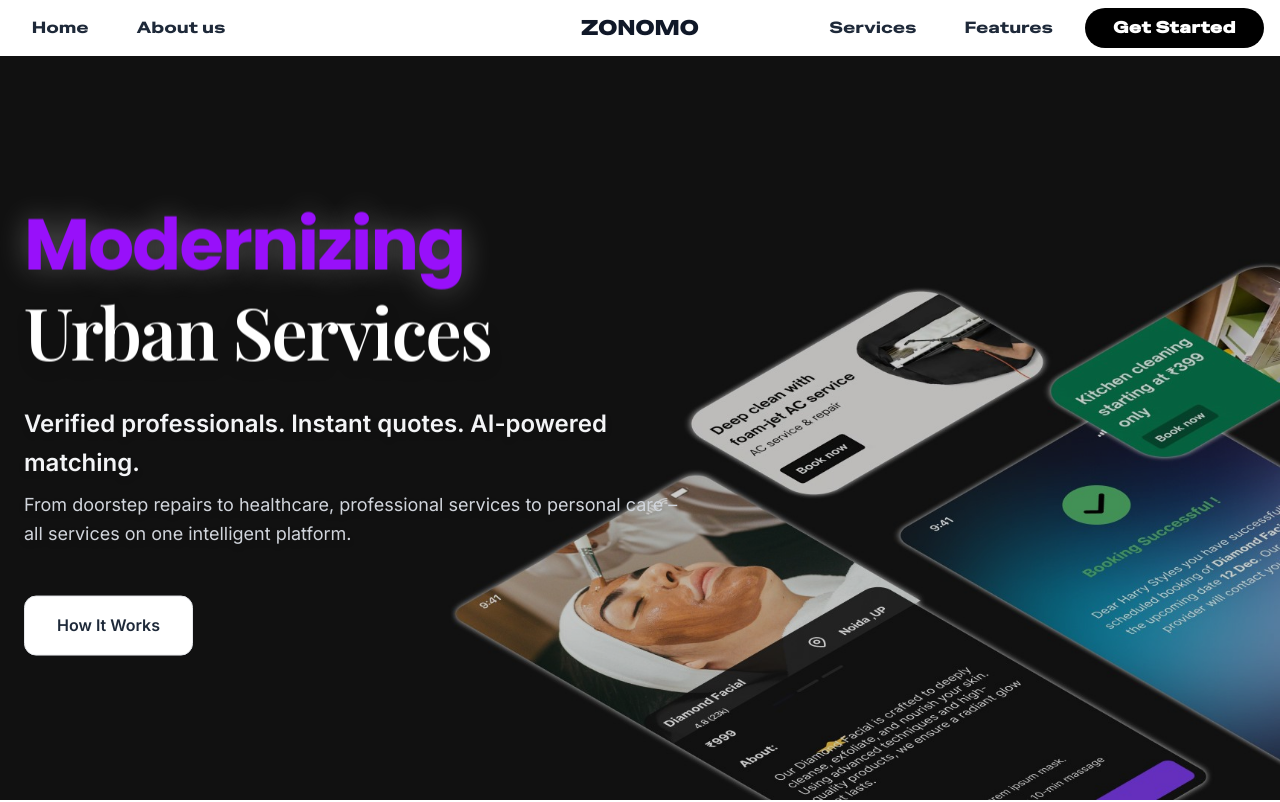
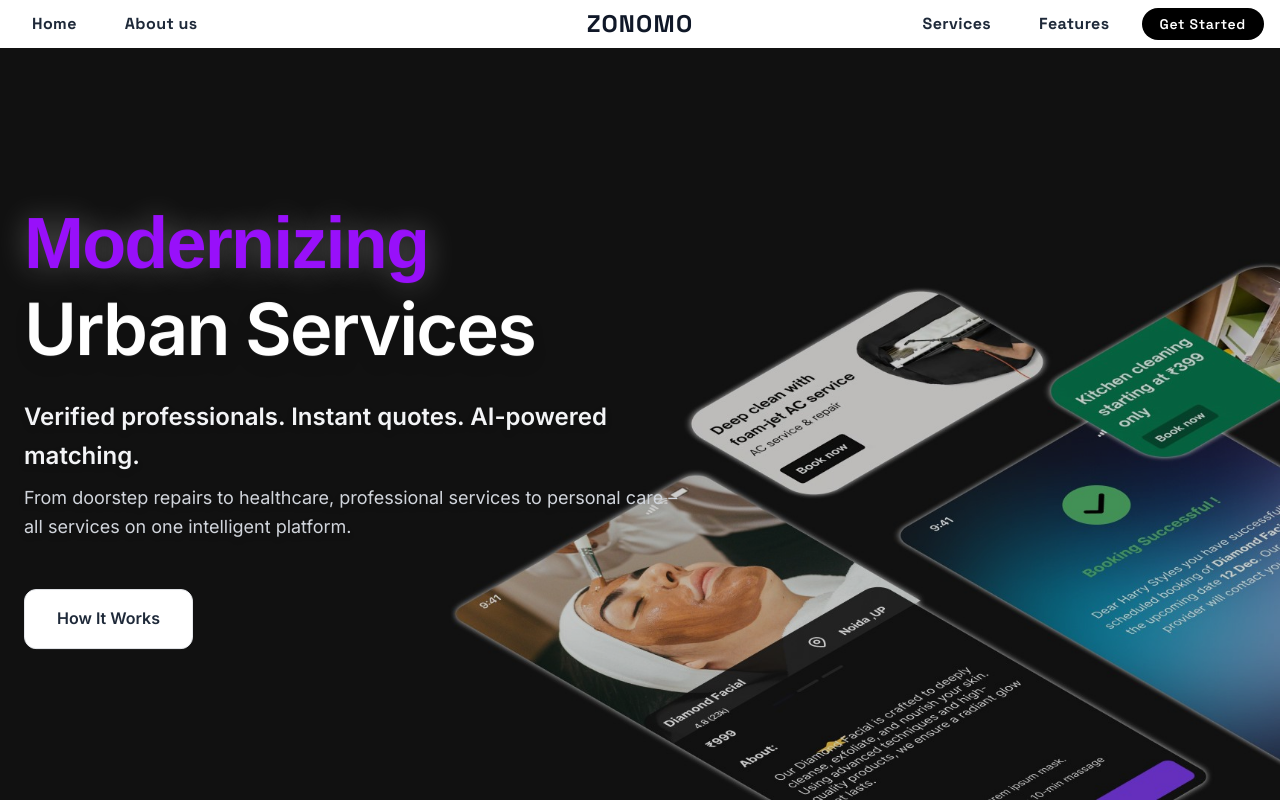
Before and after one commit to chaudhary64/zonomo-landing-page, a Next.js app: page / in a window 1280 px wide. Shown: the top 802 px of the page. Built offline with nearby package versions, Linux system fonts and the light colour scheme.

Commit message:
chore: reduce font usage to only Inter and Pace Grotesk
Removed unused font families to streamline typography. Now using only:
- Inter for general text
- PaceGrotesk-VariableFont_wght for headings and highlights

```diff
--- a/src/app/features/page.js
+++ b/src/app/features/page.js
@@ -568,7 +568,7 @@ export default function AIFeatures() {
 
       {/* Main Header */}
       <div className="w-[90%] mx-auto text-center mb-12 sm:mb-16 lg:mb-20">
-        <h1 className="text-3xl sm:text-4xl md:text-5xl lg:text-6xl xl:text-7xl font-bold bg-gradient-to-r from-blue-600 via-purple-600 to-amber-600 bg-clip-text text-transparent mb-4 sm:mb-6 lg:mb-8 font-poppins">
+        <h1 className="text-3xl sm:text-4xl md:text-5xl lg:text-6xl xl:text-7xl font-bold bg-gradient-to-r from-blue-600 via-purple-600 to-amber-600 bg-clip-text text-transparent mb-4 sm:mb-6 lg:mb-8 font-inter">
           What Sets Us Apart From The Competition
         </h1>
         <p className="text-base sm:text-lg lg:text-xl text-gray-600 max-w-4xl mx-auto leading-relaxed font-inter px-4">
--- a/src/app/globals.css
+++ b/src/app/globals.css
@@ -1,9 +1,8 @@
 @import "tailwindcss";
 
 @font-face {
-  font-family: 'Special Gothic Expanded One';
-  src: url('/fonts/SpecialGothicExpandedOne-Regular.woff2') format('woff2');
-  font-weight: 400;
+  font-family: 'SpaceGrotesk-VariableFont_wght';
+  src: url('/fonts/SpaceGrotesk-VariableFont_wght.woff2') format('woff2');
   font-style: normal;
   font-display: swap;
 }
@@ -13,20 +12,8 @@
   font-family: var(--font-inter), -apple-system, BlinkMacSystemFont, "Segoe UI", Roboto, sans-serif;
 }
 
-.font-poppins {
-  font-family: var(--font-poppins), -apple-system, BlinkMacSystemFont, "Segoe UI", Roboto, sans-serif;
-}
-
-.font-mono {
-  font-family: var(--font-jetbrains-mono), Menlo, Monaco, Consolas, "Liberation Mono", "Courier New", monospace;
-}
-
-.font-playfair {
-  font-family: var(--font-playfair), Georgia, "Times New Roman", Times, serif;
-}
-
-.font-special-gothic {
-  font-family: 'Special Gothic Expanded One', sans-serif;
+.font-SpaceGrotesk {
+  font-family: 'SpaceGrotesk-VariableFont_wght', sans-serif;
 }
 
 /* Improved typography */
@@ -36,7 +23,7 @@ h3,
 h4,
 h5,
 h6 {
-  font-family: var(--font-poppins), -apple-system, BlinkMacSystemFont, "Segoe UI", Roboto, sans-serif;
+  font-family: var(--font-inter), -apple-system, BlinkMacSystemFont, "Segoe UI", Roboto, sans-serif;
   font-weight: 600;
   line-height: 1.2;
   letter-spacing: -0.025em;
@@ -50,7 +37,7 @@ div {
 
 /* Accent text (gradients, highlights) */
 .text-accent {
-  font-family: var(--font-playfair), Georgia, "Times New Roman", Times, serif;
+  font-family: var(--font-inter), Georgia, "Times New Roman", Times, serif;
 }
 
 html {
--- a/src/components/Benefits.js
+++ b/src/components/Benefits.js
@@ -186,7 +186,7 @@ export default function ServiceProvidersSection() {
           <AnimatePresence mode="wait" initial={false}>
             <motion.h2
               key={activeData.heading}
-              className="text-4xl md:text-5xl font-bold mb-6 bg-gradient-to-r from-white to-gray-300 bg-clip-text text-transparent font-special-gothic"
+              className="text-4xl md:text-5xl font-bold mb-6 bg-gradient-to-r from-white to-gray-300 bg-clip-text text-transparent font-SpaceGrotesk"
               initial={{ opacity: 0, y: 20 }}
               animate={{ opacity: 1, y: 0 }}
               exit={{ opacity: 0, y: -20 }}
@@ -258,7 +258,7 @@ export default function ServiceProvidersSection() {
 
                       {/* Content */}
                       <div className="flex-1 min-w-0">
-                        <h3 className="text-2xl font-bold mb-3 text-white font-poppins">
+                        <h3 className="text-2xl font-bold mb-3 text-white font-inter">
                           {benefit.title}
                         </h3>
                         <p className="text-lg leading-relaxed text-gray-200 font-inter">
--- a/src/components/Hero.js
+++ b/src/components/Hero.js
@@ -28,7 +28,7 @@ export default function HeroSection() {
   }, [words.length]);
 
   return (
-    <div className="relative bg-[#080505] min-h-[calc(100vh-3.5rem)]">
+    <div className="relative bg-[#080505] min-h-[calc(100vh-3rem)]">
       {/* Desktop Image */}
       <div className="absolute inset-0 hidden lg:block">
         <Image
@@ -43,7 +43,7 @@ export default function HeroSection() {
 
       {/* Content */}
       <div className="absolute top-1/2 -translate-y-1/2 px-6">
-        <h1 className="text-4xl sm:text-5xl lg:text-7xl font-bold text-white leading-tight font-poppins drop-shadow-xl">
+        <h1 className="text-4xl sm:text-5xl lg:text-7xl font-bold text-white leading-tight font-inter drop-shadow-xl">
           <span className="rotating-text-container text-purple-600">
             <span
               className={`rotating-word ${
@@ -55,9 +55,7 @@ export default function HeroSection() {
           </span>
           <br />
           <span className="relative inline-block">
-            <span className="relative z-10 text-white font-playfair">
-              Urban Services
-            </span>
+            <span className="relative z-10 text-white">Urban Services</span>
           </span>
         </h1>
 
@@ -73,7 +71,7 @@ export default function HeroSection() {
 
         <div className="flex flex-col sm:flex-row sm:space-x-6 space-y-4 sm:space-y-0 pt-2">
           <Link href="#hitw">
-            <button className="relative overflow-hidden group bg-white text-gray-800 px-6 py-3 hover:bg-gray-500 sm:px-8 sm:py-4 rounded-xl font-semibold border border-gray-200 hover:border-transparent hover:shadow-lg transition-all duration-300 font-poppins cursor-pointer">
+            <button className="relative overflow-hidden group bg-white text-gray-800 px-6 py-3 hover:bg-gray-500 sm:px-8 sm:py-4 rounded-xl font-semibold border border-gray-200 hover:border-transparent hover:shadow-lg transition-all duration-300 font-inter cursor-pointer">
               <span className="relative z-10">How It Works</span>
               <span className="absolute inset-0 bg-gray-50 opacity-0 group-hover:opacity-100 transition-opacity duration-300"></span>
             </button>
--- a/src/components/Nav.js
+++ b/src/components/Nav.js
@@ -12,18 +12,18 @@ export default function Nav() {
     <>
       <nav className="bg-white sticky top-0 z-50">
         <div className="mx-auto px-4">
-          <div className="hidden xl:grid grid-cols-3 items-center h-14">
+          <div className="py-1 hidden xl:grid grid-cols-3 items-center">
             {/* Left Side Links */}
             <div className="flex items-center space-x-4 justify-start">
               <Link
                 href="/"
-                className="text-gray-800 hover:text-black hover:bg-violet-400 font-normal px-4 py-2 rounded-xl transition-all duration-200 font-special-gothic text-sm lg:text-base tracking-wide"
+                className="text-gray-800 hover:text-black hover:bg-gray-200 font-bold px-4 py-2 rounded-xl transition-all duration-200 font-SpaceGrotesk text-sm lg:text-base tracking-wide"
               >
                 Home
               </Link>
               <Link
                 href="/about"
-                className="text-gray-800 hover:text-black font-normal px-4 py-2 rounded-xl hover:bg-violet-400 transition-all duration-200 font-special-gothic text-sm lg:text-base tracking-wide"
+                className="text-gray-800 hover:text-black font-bold px-4 py-2 rounded-xl hover:bg-gray-200 transition-all duration-200 font-SpaceGrotesk text-sm lg:text-base tracking-wide"
               >
                 About us
               </Link>
@@ -31,7 +31,7 @@ export default function Nav() {
             {/* Center Logo */}
             <div className="flex justify-center">
               <Link href="/" className="flex items-center space-x-2">
-                <span className="font-special-gothic font-extrabold text-lg lg:text-xl text-gray-900 tracking-wider uppercase">
+                <span className="font-SpaceGrotesk font-black text-lg lg:text-2xl text-gray-900 tracking-wider uppercase">
                   Zonomo
                 </span>
               </Link>
@@ -40,19 +40,19 @@ export default function Nav() {
             <div className="flex items-center space-x-4 justify-end">
               <Link
                 href="#service-pro-main"
-                className="text-gray-800 hover:text-black font-normal px-4 py-2 rounded-xl hover:bg-violet-400 transition-all duration-200 font-special-gothic text-sm lg:text-base tracking-wide"
+                className="text-gray-800 hover:text-black font-bold px-4 py-2 rounded-xl hover:bg-gray-200 transition-all duration-200 font-SpaceGrotesk text-sm lg:text-base tracking-wide"
               >
                 Services
               </Link>
               <Link
                 href="/features"
-                className="text-gray-800 hover:text-black font-normal px-4 py-2 rounded-xl hover:bg-violet-400 transition-all duration-200 font-special-gothic text-sm lg:text-base tracking-wide"
+                className="text-gray-800 hover:text-black font-bold px-4 py-2 rounded-xl hover:bg-gray-200 transition-all duration-200 font-SpaceGrotesk text-sm lg:text-base tracking-wide"
               >
                 Features
               </Link>
               <button
                 onClick={() => setAppear((prev) => !prev)}
-                className="shrink-0 bg-black text-white font-semibold px-7 py-2 rounded-full hover:bg-gray-800 transition-colors duration-200 text-center min-h-[2.5rem] min-w-[6rem] flex items-center justify-center text-sm lg:text-base font-special-gothic cursor-pointer"
+                className="shrink-0 bg-black text-white font-semibold px-4.5 py-1.5 rounded-full hover:bg-gray-800 transition-colors duration-200 text-center min-h-[2rem] min-w-[4.5rem] flex items-center justify-center text-xs lg:text-sm font-SpaceGrotesk cursor-pointer"
                 style={{ letterSpacing: "0.05em" }}
               >
                 Get Started
@@ -63,14 +63,14 @@ export default function Nav() {
           <div className="flex items-center justify-between h-14 xl:hidden">
             {/* Logo for mobile */}
             <Link href="/" className="flex items-center space-x-2">
-              <span className="font-special-gothic font-extrabold text-base text-gray-900 tracking-wider uppercase">
+              <span className="font-SpaceGrotesk font-extrabold text-base text-gray-900 tracking-wider uppercase">
                 Zonomo
               </span>
             </Link>
             {/* Mobile Menu Button */}
             <button
               onClick={() => setIsMenuOpen(!isMenuOpen)}
-              className="p-2 rounded-lg text-gray-600 hover:text-gray-900 hover:bg-violet-400 transition-colors duration-200"
+              className="p-2 rounded-lg text-black hover:text-gray-950 hover:bg-violet-400 transition-colors duration-200 cursor-pointer"
             >
               <svg
                 className="w-5 h-5"
@@ -103,7 +103,7 @@ export default function Nav() {
                 {/* Home */}
                 <Link
                   href="/"
-                  className="text-gray-800 hover:text-black font-normal py-2 px-3 rounded-xl hover:bg-violet-400 transition-all duration-200 font-special-gothic text-sm tracking-wide"
+                  className="text-gray-800 hover:text-black font-bold py-2 px-3 rounded-xl hover:bg-gray-200 transition-all duration-200 font-SpaceGrotesk text-sm tracking-wide"
                   onClick={() => setIsMenuOpen(false)}
                 >
                   Home
@@ -111,7 +111,7 @@ export default function Nav() {
                 {/* About us */}
                 <Link
                   href="/about"
-                  className="text-gray-800 hover:text-black font-normal py-2 px-3 rounded-xl hover:bg-violet-400 transition-all duration-200 font-special-gothic text-sm tracking-wide"
+                  className="text-gray-800 hover:text-black font-bold py-2 px-3 rounded-xl hover:bg-gray-200 transition-all duration-200 font-SpaceGrotesk text-sm tracking-wide"
                   onClick={() => setIsMenuOpen(false)}
                 >
                   About us
@@ -119,7 +119,7 @@ export default function Nav() {
                 {/* Services */}
                 <Link
                   href="/service-pro"
-                  className="text-gray-800 hover:text-black font-normal py-2 px-3 rounded-xl hover:bg-violet-400 transition-all duration-200 font-special-gothic text-sm tracking-wide"
+                  className="text-gray-800 hover:text-black font-bold py-2 px-3 rounded-xl hover:bg-gray-200 transition-all duration-200 font-SpaceGrotesk text-sm tracking-wide"
                   onClick={() => setIsMenuOpen(false)}
                 >
                   Services
@@ -127,7 +127,7 @@ export default function Nav() {
                 {/* Features */}
                 <Link
                   href="#features"
-                  className="text-gray-800 hover:text-black font-normal py-2 px-3 rounded-xl hover:bg-violet-400 transition-all duration-200 font-special-gothic text-sm tracking-wide"
+                  className="text-gray-800 hover:text-black font-bold py-2 px-3 rounded-xl hover:bg-gray-200 transition-all duration-200 font-SpaceGrotesk text-sm tracking-wide"
                   onClick={() => setIsMenuOpen(false)}
                 >
                   Features
@@ -135,7 +135,7 @@ export default function Nav() {
                 {/* FAQ */}
                 <Link
                   href="#faq"
-                  className="text-gray-800 hover:text-black font-normal py-2 px-3 rounded-xl hover:bg-violet-400 transition-all duration-200 font-special-gothic text-sm tracking-wide"
+                  className="text-gray-800 hover:text-black font-bold py-2 px-3 rounded-xl hover:bg-gray-200 transition-all duration-200 font-SpaceGrotesk text-sm tracking-wide"
                   onClick={() => setIsMenuOpen(false)}
                 >
                   FAQ
@@ -144,7 +144,7 @@ export default function Nav() {
                 <div className="flex flex-col space-y-3 pt-4 border-t border-gray-200">
                   <button
                     onClick={() => setAppear((prev) => !prev)}
-                    className="shrink-0 bg-black text-white font-bold px-7 py-2 rounded-full hover:bg-gray-800 transition-colors duration-200 text-center min-h-[2.5rem] min-w-[6rem] flex items-center justify-center text-sm lg:text-base font-special-gothic shadow tracking-wider cursor-pointer"
+                    className="shrink-0 bg-black text-white font-bold px-4 py-1.5 rounded-full hover:bg-gray-800 transition-colors duration-200 text-center min-h-[2rem] min-w-[4.5rem] flex items-center justify-center text-xs lg:text-sm font-SpaceGrotesk shadow tracking-wider cursor-pointer"
                     style={{ letterSpacing: "0.04em" }}
                   >
                     Get Started
--- a/src/components/faq/Faq.js
+++ b/src/components/faq/Faq.js
@@ -102,11 +102,11 @@ const FAQ = () => {
           </div>
 
           <h2
-            className="text-3xl font-bold leading-tight text-gray-900 sm:text-4xl lg:text-5xl transform transition-all duration-500 opacity-0 translate-y-4 animate-fade-in font-poppins"
+            className="text-3xl font-bold leading-tight text-gray-900 sm:text-4xl lg:text-5xl transform transition-all duration-500 opacity-0 translate-y-4 animate-fade-in font-inter"
             style={{ animationDelay: "0.2s" }}
           >
             Got Questions?
-            <span className="block bg-gradient-to-r from-blue-600 via-purple-600 to-indigo-700 bg-clip-text text-transparent animate-gradient font-playfair">
+            <span className="block bg-gradient-to-r from-blue-600 via-purple-600 to-indigo-700 bg-clip-text text-transparent animate-gradient font-inter">
               We&apos;ve Got Answers
             </span>
           </h2>
@@ -147,7 +147,7 @@ const FAQ = () => {
                   className="w-full px-6 py-6 text-left rounded-2xl transition-all duration-300 hover:bg-gradient-to-r hover:from-blue-50 hover:to-purple-50 group cursor-pointer"
                 >
                   <div className="flex items-center justify-between">
-                    <h3 className="text-lg font-semibold text-gray-900 pr-4 group-hover:text-blue-800 transition-colors duration-300 font-poppins">
+                    <h3 className="text-lg font-semibold text-gray-900 pr-4 group-hover:text-blue-800 transition-colors duration-300 font-inter">
                       {faq.question}
                     </h3>
                     <div
--- a/src/components/ui/hero-parallax.js
+++ b/src/components/ui/hero-parallax.js
@@ -7,10 +7,10 @@ import { motion, useScroll, useTransform, useSpring } from "motion/react";
 export const Header = () => {
   return (
     <div className="max-w-7xl relative mx-auto py-20 md:py-36 px-4 w-full left-0 top-0">
-      <h1 className="text-2xl md:text-7xl text-white font-special-gothic">
+      <h1 className="text-2xl md:text-7xl text-white font-SpaceGrotesk">
         Connect & Grow <br /> With Zonomo
       </h1>
-      <p className="max-w-2xl text-base md:text-xl mt-8 text-neutral-400 font-poppins">
+      <p className="max-w-2xl text-base md:text-xl mt-8 text-neutral-400 font-inter">
         Maximize Your Earnings with Zonomo – Keep 100% of Your Profits, Gain
         More Clients, and Grow Your Business on Your Terms. No Middlemen, Just
         More Opportunities and Faster Payments. Join Today!
```
Also changed, not shown: src/app/about/page.js (+6 -6 lines), src/app/layout.js (+0 -23 lines), src/components/Booking.js (+11 -11 lines), src/components/WhyChooseUs.js (+4 -4 lines), src/components/footer/Footer.js (+5 -5 lines), public/fonts/SpaceGrotesk-VariableFont_wght.woff2 (added), public/fonts/SpecialGothicExpandedOne-Regular.woff2 (deleted).
